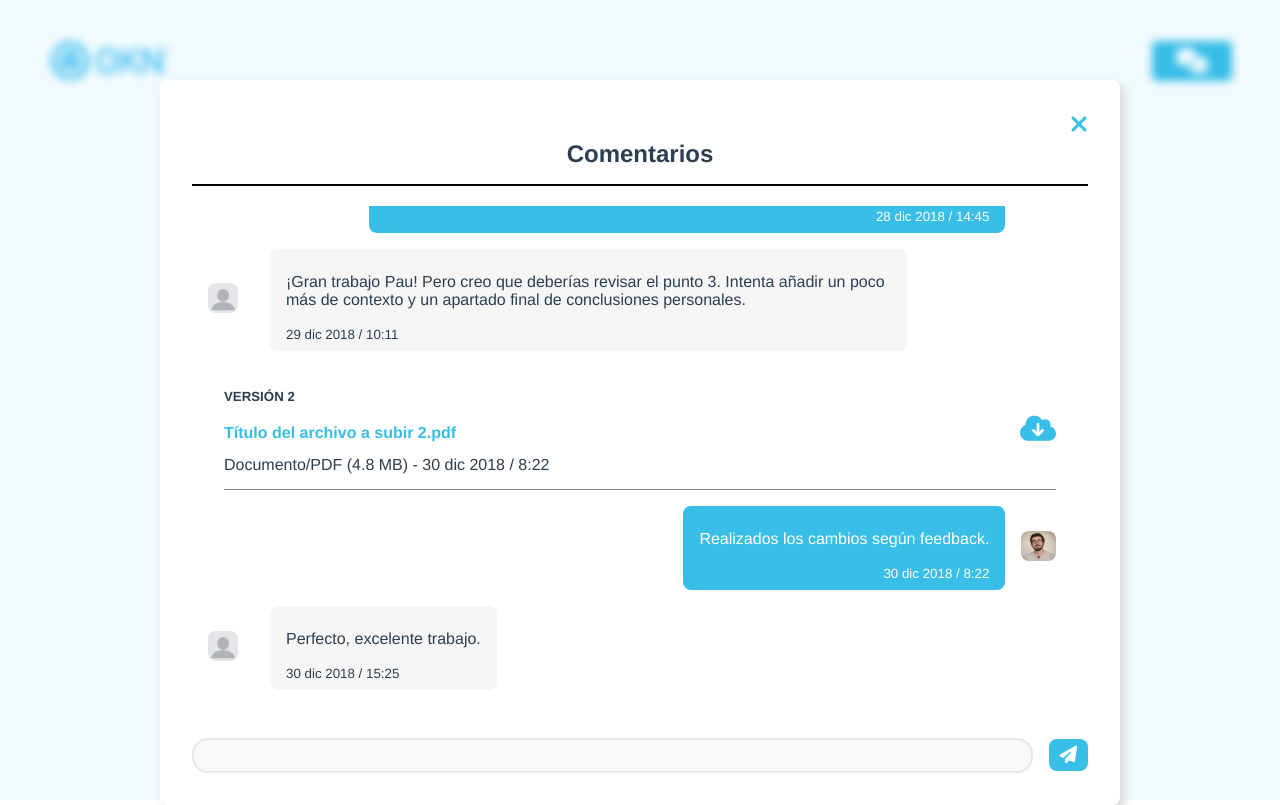
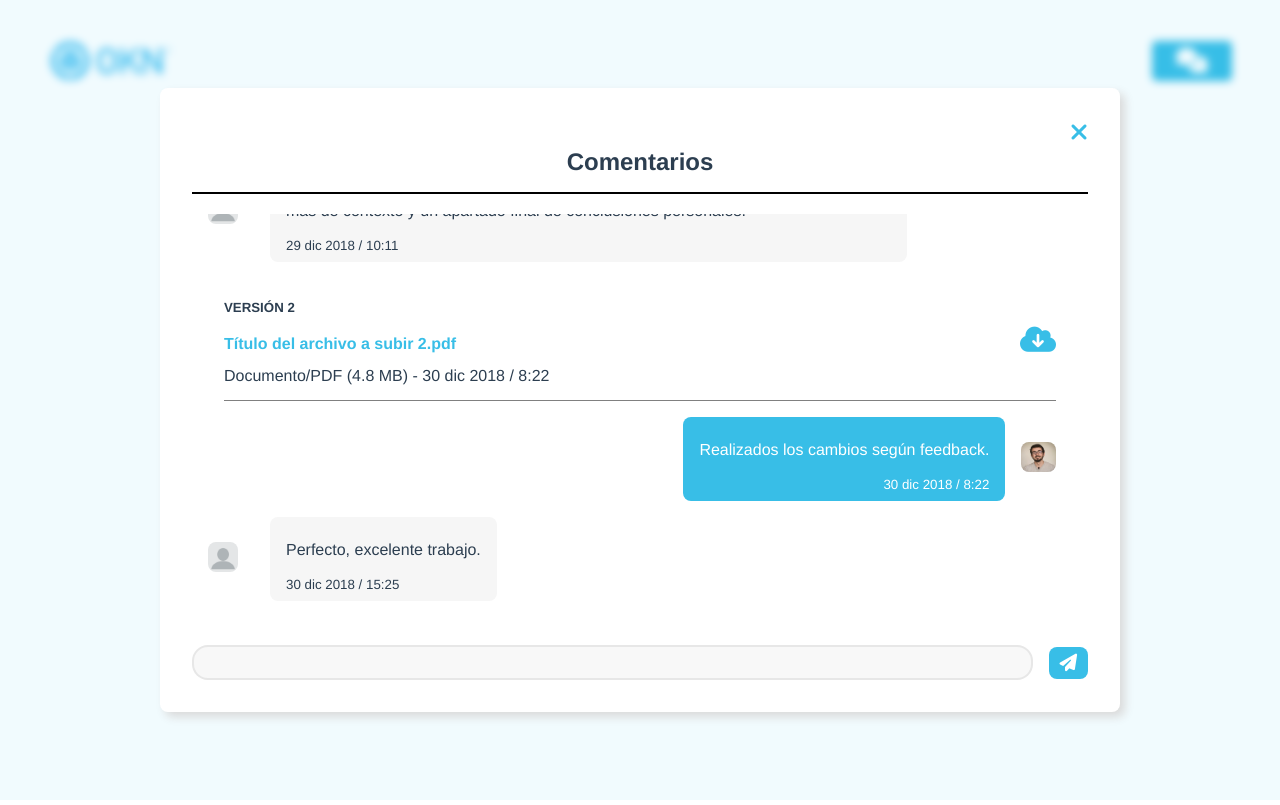
Before and after one commit to PauGarciaMartinez/okn-learning-modal, a Vue app: page / in a window 1280 px wide. Built offline with nearby package versions, Linux system fonts and the light colour scheme.

Commit message:
Adjust modal positioning

```diff
--- a/src/components/Modal.vue
+++ b/src/components/Modal.vue
@@ -63,33 +63,36 @@ export default {
 
 <style>
 .modal-container {
+  display: flex;
+  justify-content: center;
+  align-items: center;
   position: absolute;
   top: 0;
   left: 0;
   right: 0;
+  bottom: 0;
   padding: 5rem, 0;
-  max-height: 730px;
 }
 
 .backdrop {
   position: absolute;
+  top: 0;
   width: 100%;
-  height: 100vh;
+  height: 100%;
   background-color: rgba(56, 190, 231, 0.068);
   backdrop-filter: blur(4px);
 }
 
 .modal {
+  position: relative;
   display: flex;
   flex-direction: column;
   justify-content: space-between;
-  position: relative;
   background-color: white;
-  height: 90%;
+  height: 70%;
   width: 70%;
   max-width: 1000px;
   margin: 0 auto;
-  margin-top: 5rem;
   padding: 2rem;
   border-radius: 0.5rem;
   box-shadow: 5px 5px 10px rgb(218, 218, 218);
```
